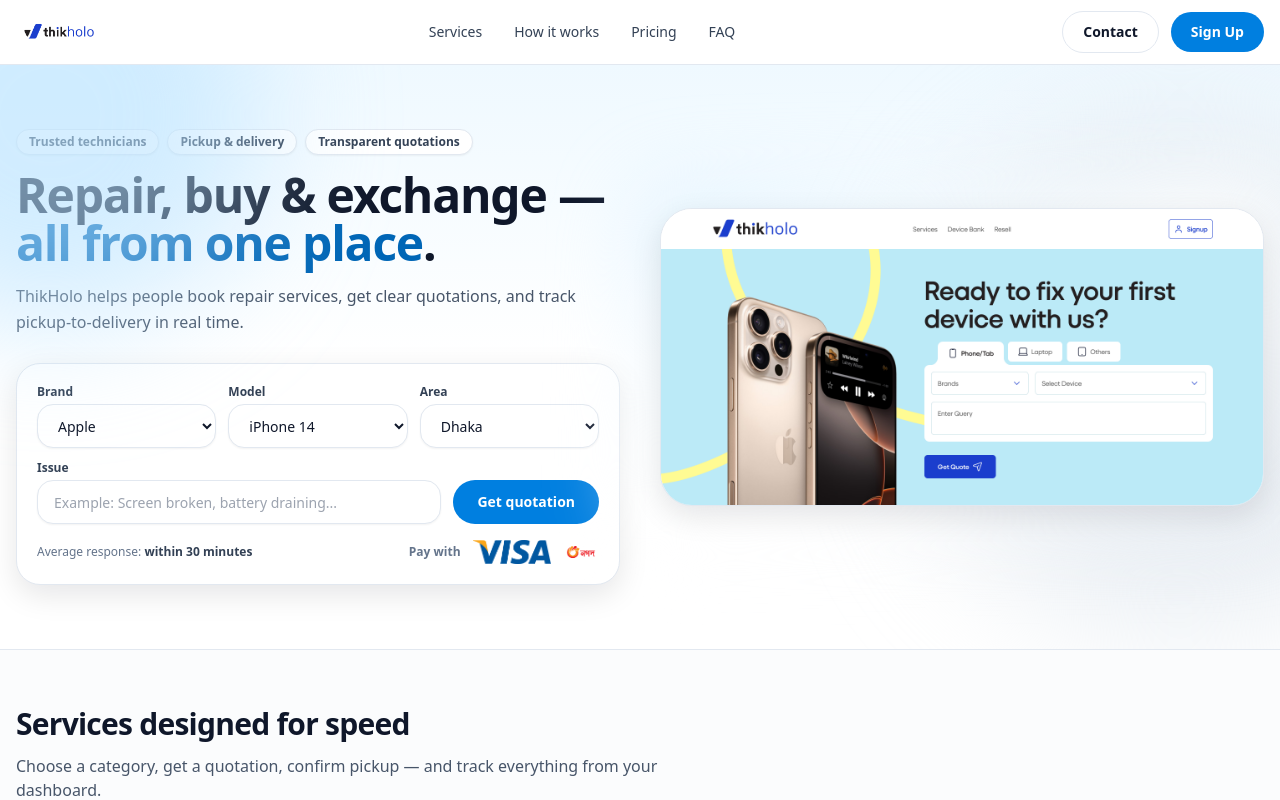
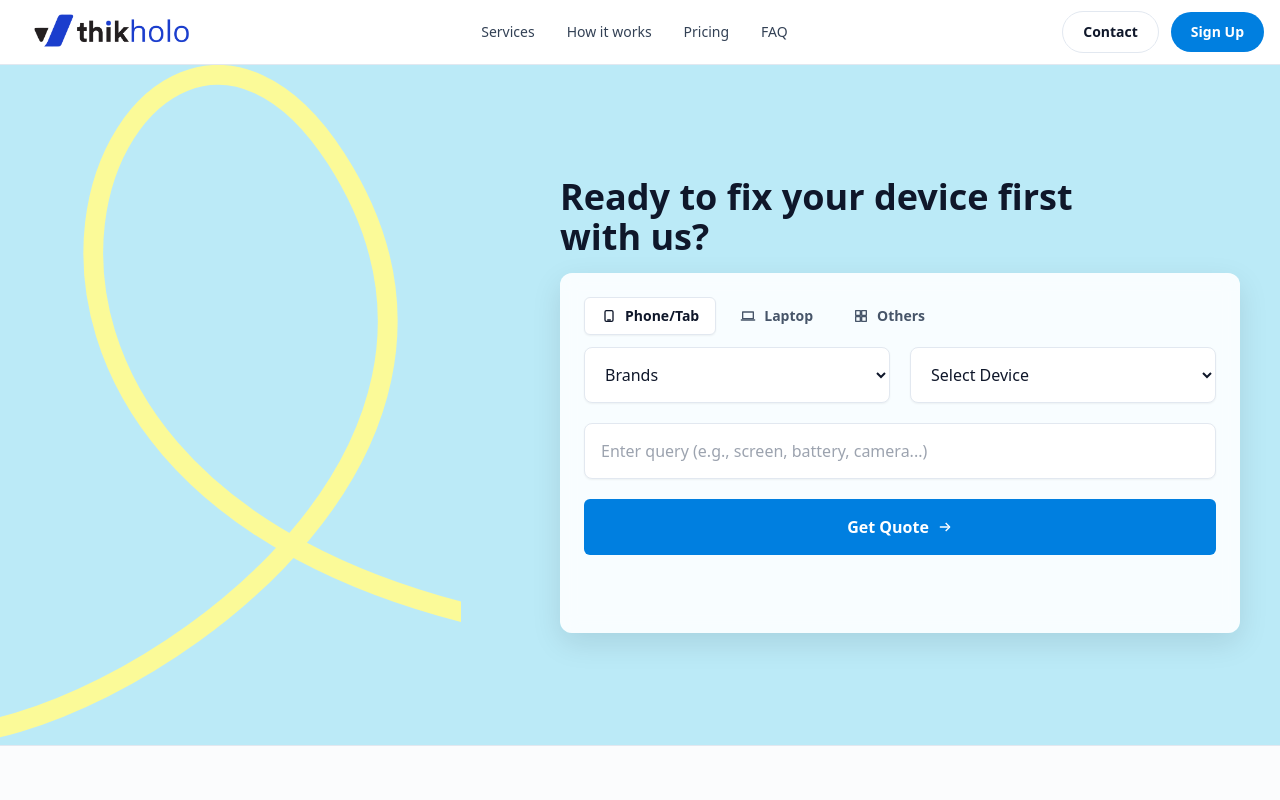
Before and after one commit to thikholo/thikholo_web, a React (Vite) app: page / in a window 1280 px wide. Shown: the top 800 px of the page. Built offline with nearby package versions, Linux system fonts and the light colour scheme.

Commit message:
hero changes

```diff
--- a/src/sections/Hero.jsx
+++ b/src/sections/Hero.jsx
@@ -1,91 +1,227 @@
-import Container from '../components/Container.jsx'
-import Button from '../components/Button.jsx'
-import Badge from '../components/Badge.jsx'
-import { Assets } from '../assets'
+import { useMemo, useState } from "react";
+import Button from "../components/Button.jsx";
+import { Assets } from "../assets";
+import heroVector from "../assets/heroVector.svg";
 
-function Select({ label, options = ['Select'], defaultValue }) {
+const TABS = [
+  { key: "phone", label: "Phone/Tab", icon: PhoneIcon },
+  { key: "laptop", label: "Laptop", icon: LaptopIcon },
+  { key: "others", label: "Others", icon: GridIcon },
+];
+
+function Select({ placeholder = "Select", options = [] }) {
   return (
-    <label className="grid gap-1">
-      <span className="text-xs font-semibold text-slate-700">{label}</span>
     <select
-        defaultValue={defaultValue ?? options[0]}
-        className="h-11 w-full rounded-2xl border border-slate-200 bg-white px-4 text-sm text-slate-900 shadow-sm focus:outline-none focus:ring-2 focus:ring-brand-200/70"
+      defaultValue=""
+      className="
+        w-full rounded-lg border border-slate-200 bg-white shadow-sm
+        h-10 sm:h-11 lg:h-12 xl:h-14
+        px-3 lg:px-4
+        text-sm lg:text-base
+        focus:outline-none focus:ring-2 focus:ring-brand-200/70
+      "
     >
+      <option value="" disabled>{placeholder}</option>
       {options.map((o) => (
-          <option key={o} value={o}>
-            {o}
-          </option>
+        <option key={o} value={o}>{o}</option>
       ))}
     </select>
-    </label>
-  )
+  );
 }
 
+
+function TabPill({ active, icon: Icon, children, onClick }) {
+  return (
+    <button
+      type="button"
+      onClick={onClick}
+      className={[
+        "inline-flex items-center gap-2 rounded-md font-semibold transition",
+        "px-3 py-1.5 text-xs",
+        "lg:px-4 lg:py-2 lg:text-sm",
+        active
+          ? "bg-white text-slate-900 shadow-sm border border-slate-200"
+          : "bg-transparent text-slate-600 hover:bg-white/60",
+      ].join(" ")}
+    >
+      <Icon className="h-3.5 w-3.5 lg:h-4 lg:w-4" />
+      {children}
+    </button>
+  );
+}
+
+
 export default function Hero() {
+  const [activeTab, setActiveTab] = useState("phone");
+
+  const config = useMemo(() => {
+    if (activeTab === "laptop") {
+      return {
+        brands: ["HP", "Dell", "Lenovo", "Asus", "Acer", "Apple"],
+        devices: ["Laptop (General)", "MacBook", "Gaming Laptop", "Ultrabook"],
+        queryPlaceholder: "Enter issue (e.g., keyboard, display, slow...)",
+      };
+    }
+    if (activeTab === "others") {
+      return {
+        brands: ["Sony", "JBL", "Xiaomi", "Samsung", "Walton", "Other"],
+        devices: ["Smart Watch", "Headphone", "Speaker", "TV", "Router", "Other"],
+        queryPlaceholder: "Enter query (e.g., not charging, no sound...)",
+      };
+    }
+    return {
+      brands: ["Apple", "Samsung", "Xiaomi", "Vivo", "Oppo", "Realme"],
+      devices: ["iPhone", "iPad", "Android Phone", "Android Tab"],
+      queryPlaceholder: "Enter query (e.g., screen, battery, camera...)",
+    };
+  }, [activeTab]);
+
   return (
-    <section id="top" className="relative overflow-hidden">
-      <div className="absolute inset-0 -z-10 bg-gradient-to-b from-brand-50 via-white to-white" />
-      <div className="pointer-events-none absolute -left-40 -top-40 h-[420px] w-[420px] rounded-full bg-brand-200/60 blur-3xl" />
-      <div className="pointer-events-none absolute -right-40 top-12 h-[520px] w-[520px] rounded-full bg-slate-200/70 blur-3xl" />
+    <section id="top" className="w-full">
+      {/* Full width background container */}
+      <div className="relative w-full overflow-hidden bg-[#BBEAF7]
+                      min-h-[480px] sm:min-h-[480px] md:min-h-[480px] lg:min-h-[680px]">
+        {/* Left vector */}
+        <div className="pointer-events-none absolute inset-y-0 left-0 hidden md:block
+                w-[45%] lg:w-[40%] xl:w-[36%] 2xl:w-[25%]">
+  <img src={heroVector} alt="" className="h-full w-full object-cover opacity-95" />
+        </div>
+        {/* Centered content wrapper */}
+<div className="absolute right-0 top-0 h-full w-full md:w-[560px] lg:w-[1000px] flex items-center">
+  <div className="w-full pr-4 sm:pr-6 lg:pr-10 pl-4 md:pl-0">
+<div className="ml-auto w-full max-w-[520px] lg:max-w-[600px] xl:max-w-[680px] 2xl:max-w-[760px]">
+  <h1 className="text-3xl md:text-4xl 2xl:text-[44px] font-extrabold leading-tight text-slate-900">
+    Ready to fix your device first
+    <br />
+    with us?
+  </h1>
 
-      <Container className="grid items-center gap-10 py-12 md:grid-cols-2 md:py-16">
-        <div>
-          <div className="flex flex-wrap items-center gap-2">
-            <Badge className="border-brand-200 bg-brand-50 text-brand-800">Trusted technicians</Badge>
-            <Badge>Pickup & delivery</Badge>
-            <Badge>Transparent quotations</Badge>
+<div className="mt-4 rounded-xl bg-white/90 p-4 lg:p-5 xl:p-6 2xl:p-7 shadow-soft backdrop-blur
+                min-h-[260px] sm:min-h-[280px] lg:min-h-[320px] xl:min-h-[360px] 2xl:min-h-[420px]">
+        {/* Tabs */}
+        <div className="flex flex-wrap gap-2">
+          {TABS.map((t) => (
+            <TabPill
+              key={t.key}
+              active={activeTab === t.key}
+              icon={t.icon}
+              onClick={() => setActiveTab(t.key)}
+            >
+              {t.label}
+            </TabPill>
+          ))}
         </div>
 
-          <h1 className="mt-4 text-4xl font-semibold leading-tight tracking-tight sm:text-5xl">
-            Repair, buy & exchange —
-            <span className="text-brand-700"> all from one place</span>.
-          </h1>
-          <p className="mt-4 max-w-xl text-base leading-relaxed text-slate-600">
-            ThikHolo helps people book repair services, get clear quotations, and track pickup-to-delivery in real time.
-          </p>
-
-          <div id="get-started" className="mt-7 rounded-3xl border border-slate-200 bg-white p-5 shadow-soft">
-            <div className="grid gap-3 sm:grid-cols-3">
-              <Select label="Brand" options={['Apple', 'Samsung', 'Xiaomi', 'Vivo', 'Oppo']} defaultValue="Apple" />
-              <Select label="Model" options={['iPhone 15', 'iPhone 14', 'iPhone 13', 'iPhone 12']} defaultValue="iPhone 14" />
-              <Select label="Area" options={['Dhaka', 'Chattogram', 'Sylhet', 'Khulna']} defaultValue="Dhaka" />
+        {/* Form */}
+<div key={activeTab} className="mt-3 grid gap-3 lg:gap-4 xl:gap-5">
+<div className="grid grid-cols-1 gap-3 sm:grid-cols-2 lg:gap-4 xl:gap-5">
+            <Select placeholder="Brands" options={config.brands} />
+            <Select placeholder="Select Device" options={config.devices} />
           </div>
 
-            <div className="mt-3 grid gap-3 sm:grid-cols-[1fr_auto] sm:items-end">
-              <label className="grid gap-1">
-                <span className="text-xs font-semibold text-slate-700">Issue</span>
 <input
-                  placeholder="Example: Screen broken, battery draining..."
-                  className="h-11 w-full rounded-2xl border border-slate-200 bg-white px-4 text-sm text-slate-900 shadow-sm focus:outline-none focus:ring-2 focus:ring-brand-200/70"
+  placeholder={config.queryPlaceholder}
+  className="
+    w-full rounded-lg border border-slate-200 bg-white shadow-sm
+    h-10 sm:h-11 lg:h-12 xl:h-14
+    px-3 lg:px-4
+    text-sm lg:text-base
+    focus:outline-none focus:ring-2 focus:ring-brand-200/70
+  "
 />
-              </label>
 
-              <Button variant="brand" className="h-11 rounded-2xl px-6">
-                Get quotation
+<Button
+  variant="brand"
+  className="
+    w-full sm:w-auto rounded-md font-semibold
+    h-10 sm:h-11 lg:h-12 xl:h-14
+    px-4 lg:px-6
+    text-sm lg:text-base
+  "
+>
+
+            <span className="inline-flex items-center gap-2">
+              Get Quote
+              <ArrowIcon className="h-4 w-4" />
+            </span>
           </Button>
         </div>
-
-            <div className="mt-4 flex flex-col gap-3 sm:flex-row sm:items-center sm:justify-between">
-              <div className="text-xs text-slate-500">
-                Average response: <span className="font-semibold text-slate-700">within 30 minutes</span>
-              </div>
-
-              <div className="flex items-center gap-3">
-                <span className="text-xs font-semibold text-slate-500">Pay with</span>
-                <img src={Assets.payVisa} alt="Visa" className="h-6 w-auto" />
-                <img src={Assets.payNagad} alt="Nagad" className="h-6 w-auto" />
       </div>
     </div>
   </div>
 </div>
 
-        <div className="relative">
-          <div className="absolute -inset-6 rounded-[32px] bg-gradient-to-br from-brand-200/35 via-white to-slate-200/55 blur-2xl" />
-          <div className="relative overflow-hidden rounded-[32px] border border-slate-200 bg-white shadow-soft">
-            <img src={Assets.hero} alt="ThikHolo hero" className="h-auto w-full object-cover" />
       </div>
-        </div>
-      </Container>
     </section>
-  )
+  );
 }
+
+/* ---- Icons ---- */
+function PhoneIcon({ className = "" }) {
+  return (
+    <svg className={className} viewBox="0 0 24 24" fill="none">
+      <path
+        d="M8 4h8a2 2 0 0 1 2 2v12a2 2 0 0 1-2 2H8a2 2 0 0 1-2-2V6a2 2 0 0 1 2-2Z"
+        stroke="currentColor"
+        strokeWidth="2"
+      />
+      <path
+        d="M10 18h4"
+        stroke="currentColor"
+        strokeWidth="2"
+        strokeLinecap="round"
+      />
+    </svg>
+  );
+}
+
+function LaptopIcon({ className = "" }) {
+  return (
+    <svg className={className} viewBox="0 0 24 24" fill="none">
+      <path
+        d="M4 6h16v10H4V6Z"
+        stroke="currentColor"
+        strokeWidth="2"
+        strokeLinejoin="round"
+      />
+      <path
+        d="M2 18h20"
+        stroke="currentColor"
+        strokeWidth="2"
+        strokeLinecap="round"
+      />
+    </svg>
+  );
+}
+
+function GridIcon({ className = "" }) {
+  return (
+    <svg className={className} viewBox="0 0 24 24" fill="none">
+      <path
+        d="M4 4h7v7H4V4Zm9 0h7v7h-7V4ZM4 13h7v7H4v-7Zm9 0h7v7h-7v-7Z"
+        stroke="currentColor"
+        strokeWidth="2"
+        strokeLinejoin="round"
+      />
+    </svg>
+  );
+}
+
+function ArrowIcon({ className = "" }) {
+  return (
+    <svg className={className} viewBox="0 0 24 24" fill="none">
+      <path
+        d="M5 12h12"
+        stroke="currentColor"
+        strokeWidth="2"
+        strokeLinecap="round"
+      />
+      <path
+        d="M13 6l6 6-6 6"
+        stroke="currentColor"
+        strokeWidth="2"
+        strokeLinejoin="round"
+      />
+    </svg>
+  );
+}
--- a/src/sections/Navbar.jsx
+++ b/src/sections/Navbar.jsx
@@ -17,7 +17,7 @@
     <header className="sticky top-0 z-50 border-b border-slate-200 bg-white/80 backdrop-blur">
       <Container className="flex h-16 items-center justify-between">
         <a href="#top" className="flex items-center gap-3" onClick={() => setOpen(false)}>
-          <img src={Assets.logoPrimary} alt="ThikHolo" className="h-9 w-auto" />
+          <img src={Assets.logoVariant} alt="ThikHolo" className="h-16 md:h-20 w-auto"/>
         </a>
 
         <nav className="hidden items-center gap-8 md:flex">
```
Also changed, not shown: src/assets/heroVector.svg (added), 1 other file (tests, documents, lock files or other folders). Lines whose indentation alone changed are shown as unchanged.
